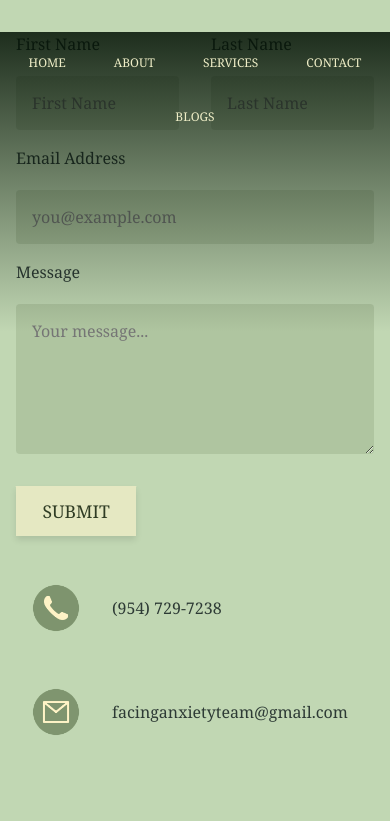
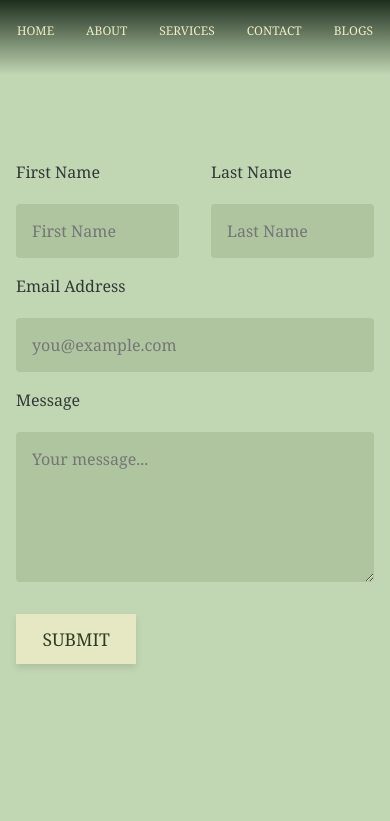
Before and after one commit to brookerod1/brookerod1.github.io, a plain HTML site: page contact.html in a window 390 px wide. Shown: the top 821 px of the page. Drawn offline with Linux system fonts and the light colour scheme.

Commit message:
Update contact.html

```diff
--- a/contact.html
+++ b/contact.html
@@ -24,15 +24,15 @@
     /* Gradient Overlay */
     body::before {
       content: '';
-      position: absolute; top: 0; left: 0;
-      width: 100%; height: 300px;
+      position: fixed; top: 0; left: 0;
+      width: 100%; height: 125px;
       background: linear-gradient(to bottom, rgba(1,16,3,0.85), rgba(1,16,3,0));
       pointer-events: none; z-index: 5;
     }
 
     /* Header / Navigation */
     .site-header {
-      position: absolute;
+      position: fixed;
       top: 0; left: 0; width: 100%;
       padding: 1em 2em;
       display: flex;
@@ -145,7 +145,7 @@
       gap:1rem 2rem;
       max-width:800px;
       margin:2em auto 0;
-      padding:0 1em;
+      padding:8rem 1em;
     }
     .contact-form label { font-weight:500; margin-bottom:.25em; }
     .contact-form .full { grid-column:1 / -1; }
@@ -191,7 +191,7 @@
 
     /* Bottom Navigation */
     .bottom-nav {
-      display: flex;
+      display: none;             /* should be flex */
       flex-wrap: wrap;           /* allow wrapping on very narrow screens */
       gap: 0.5em;                /* space between buttons */
       padding: 1em;
@@ -242,9 +242,17 @@
 }
 
   @media (orientation: portrait) {
-      .site-header {
-        padding: 0.5em 0.5em;
-      }
+      main {
+      padding: 5rem 2rem 2rem;
+    }
+
+    body::before {
+      height: 75px;
+    }
+
+    .site-header {
+      padding: 0.5em 0.0em;
+    }
       /* hide desktop navs + logo */
       .nav-left,
       .nav-right,
@@ -264,7 +272,7 @@
         display: flex;
         justify-content: center;
         flex-wrap: wrap;
-        gap: 1.5em;
+        gap: 0.5em;
       }
       .main-nav-mobile a {
         font-size: clamp(0.75em, 2vw, 1em);
```
